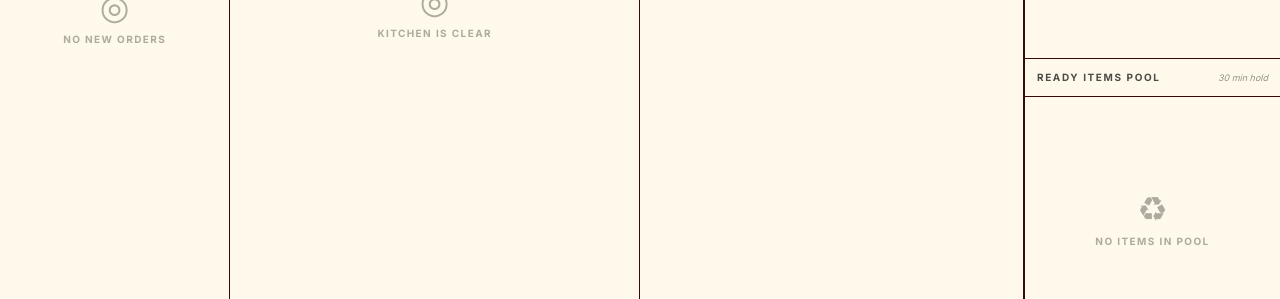
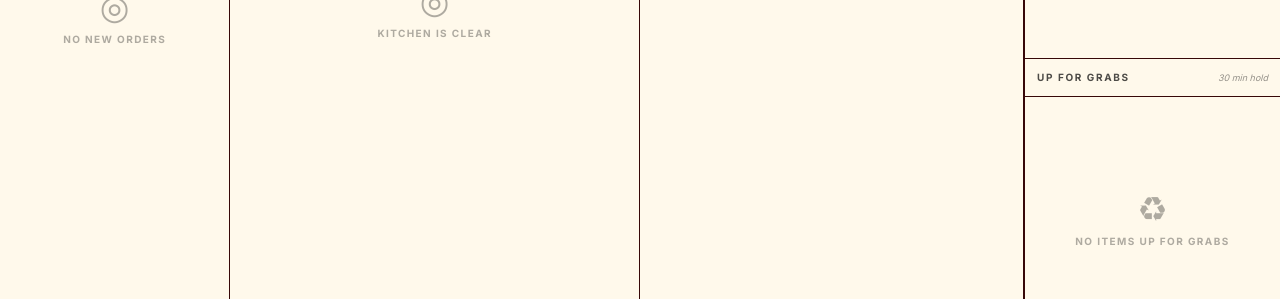
Before and after one commit to tkdesigns25/CloudKitchen, a React (Vite) app: page / in a window 1280 px wide. Shown: the part 457-756 px from the top of the page. Built offline with nearby package versions, Linux system fonts and the light colour scheme.

Commit message:
feat: updated Ready Items Pool terminology to Up for Grabs across product

```diff
--- a/src/app/components/kds/ActiveOrderCard.tsx
+++ b/src/app/components/kds/ActiveOrderCard.tsx
@@ -170,8 +170,8 @@ export function ActiveOrderCard(props: Props) {
           onClick={() => props.onConsumeCanceled(m.matchId, order.id, m.name)}
           style={{ padding: '5px 12px', background: 'rgba(217,119,6,0.08)', borderBottom: 'var(--kds-b)', fontSize: 10, fontWeight: 700, color: '#92400e', cursor: 'pointer', display: 'flex', alignItems: 'center', gap: 6 }}
         >
-          <span style={{ fontSize: 8, fontWeight: 900, letterSpacing: '0.08em', textTransform: 'uppercase', background: '#d97706', color: '#fff', padding: '1px 5px', borderRadius: 3 }}>Pool</span>
-          Use {m.name} from Ready Items Pool? (Made {m.ageMins}m ago)
+          <span style={{ fontSize: 8, fontWeight: 900, letterSpacing: '0.08em', textTransform: 'uppercase', background: '#d97706', color: '#fff', padding: '1px 5px', borderRadius: 3 }}>Grabs</span>
+          Use {m.name} from Up for Grabs? (Made {m.ageMins}m ago)
         </div>
       ))}
 
@@ -270,7 +270,7 @@ function ItemRow({ item, orderId, stationLoad, hasPoolMatch }: {
           fontSize: 7, fontWeight: 900, letterSpacing: '0.06em', textTransform: 'uppercase',
           padding: '2px 4px', borderRadius: 3,
           background: '#d97706', color: '#fff', flexShrink: 0,
-        }}>↺ Pool</span>
+        }}>↺ Grabs</span>
       )}
 
       {/* Status displays */}
--- a/src/app/components/kds/Column4.tsx
+++ b/src/app/components/kds/Column4.tsx
@@ -133,7 +133,7 @@ export function Column4({ canceledStock, currentSimSecs, orders, packedOrders, r
         }}>
           <div style={{ display: 'flex', alignItems: 'center', gap: 7 }}>
             <span style={{ fontSize: 10, fontWeight: 700, letterSpacing: '0.16em', textTransform: 'uppercase', color: 'var(--kds-graphite)' }}>
-              Ready Items Pool
+              Up for Grabs
             </span>
             {canceledStock.length > 0 && (
               <span style={{
@@ -151,7 +151,7 @@ export function Column4({ canceledStock, currentSimSecs, orders, packedOrders, r
 
         <div className="kds-scroll" style={{ flex: 1, padding: '8px 10px', display: 'flex', flexDirection: 'column', gap: 6 }}>
           {canceledStock.length === 0 ? (
-            <EmptyState icon="♻" text="No items in pool" />
+            <EmptyState icon="♻" text="No items up for grabs" />
           ) : canceledStock.map(entry => {
             const ageSimSecs = currentSimSecs - entry.createdAtSimSecs;
             const remaining  = Math.max(0, POOL_EXPIRY_SECS - ageSimSecs);
--- a/src/app/components/kds/KDSApp.tsx
+++ b/src/app/components/kds/KDSApp.tsx
@@ -406,7 +406,7 @@ export function KDSApp() {
     if (rider) rider.orderId = null;
 
     delete state.orders[orderId];
-    setUndoLabel(`⚠️ Order #${ordNum(orderId)} Cancelled by Customer — Items moved to Pool`);
+    setUndoLabel(`⚠️ Order #${ordNum(orderId)} Cancelled by Customer — Items moved to Up for Grabs`);
     playSound('slaWarn', state.soundEnabled);
     update();
   }
--- a/src/app/components/kds/Modals.tsx
+++ b/src/app/components/kds/Modals.tsx
@@ -534,12 +534,12 @@ function PoolItemsModal({ items, onUseItems, onCookFresh, onClose }: {
           </div>
         </div>
         <p style={{ fontSize: 12, color: 'var(--kds-graphite)', margin: 0, lineHeight: 1.5 }}>
-          These items are sitting in the Ready Items Pool. Use them for this order instead of cooking fresh? They'll be marked as ready immediately.
+          These items are sitting in Up for Grabs. Use them for this order instead of cooking fresh? They'll be marked as ready immediately.
         </p>
       </ModalBody>
       <ModalFoot>
         <GhostBtn onClick={onCookFresh} style={{ flex: 1, justifyContent: 'center' }}>Cook Fresh Instead</GhostBtn>
-        <OxBtn onClick={onUseItems} style={{ flex: 1, justifyContent: 'center', background: '#d97706', borderColor: '#d97706' }}>↺ Use Pool Items</OxBtn>
+        <OxBtn onClick={onUseItems} style={{ flex: 1, justifyContent: 'center', background: '#d97706', borderColor: '#d97706' }}>↺ Use Up for Grabs Items</OxBtn>
       </ModalFoot>
     </ModalShell>
   );
```
